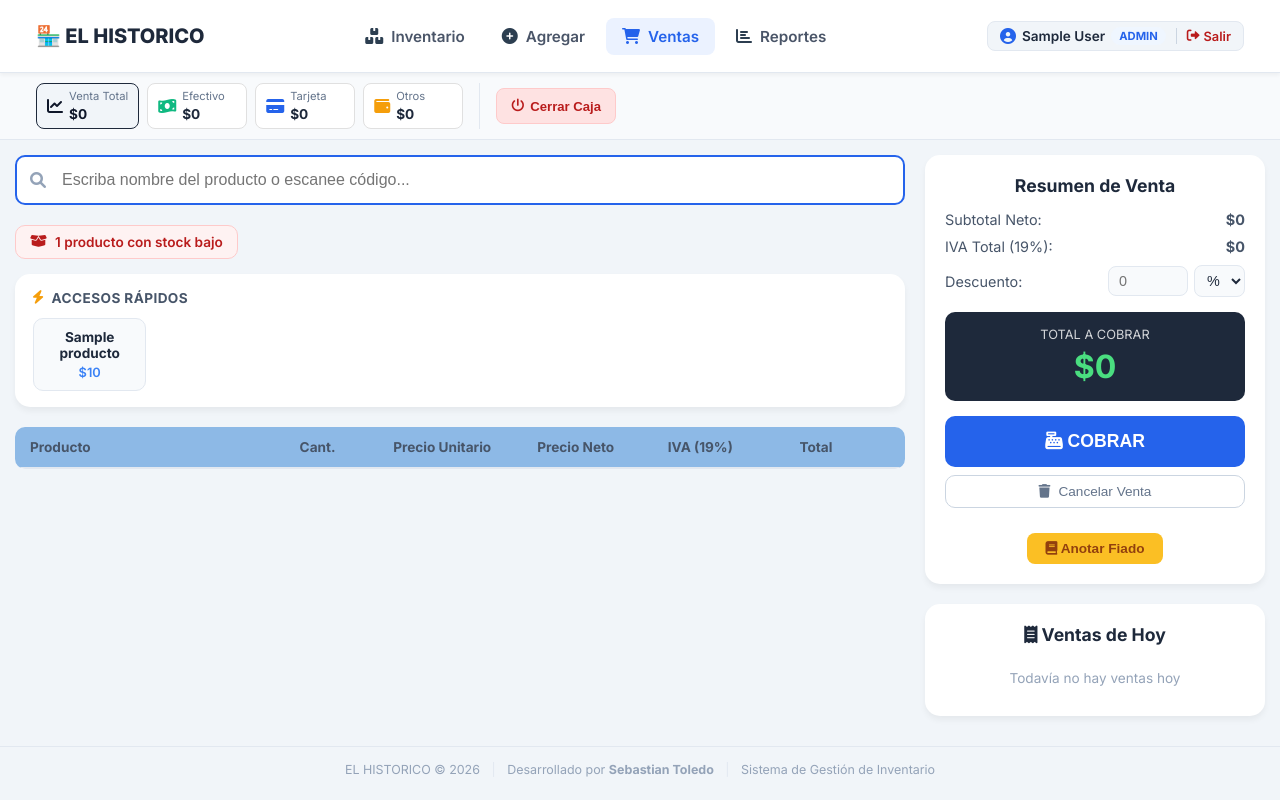
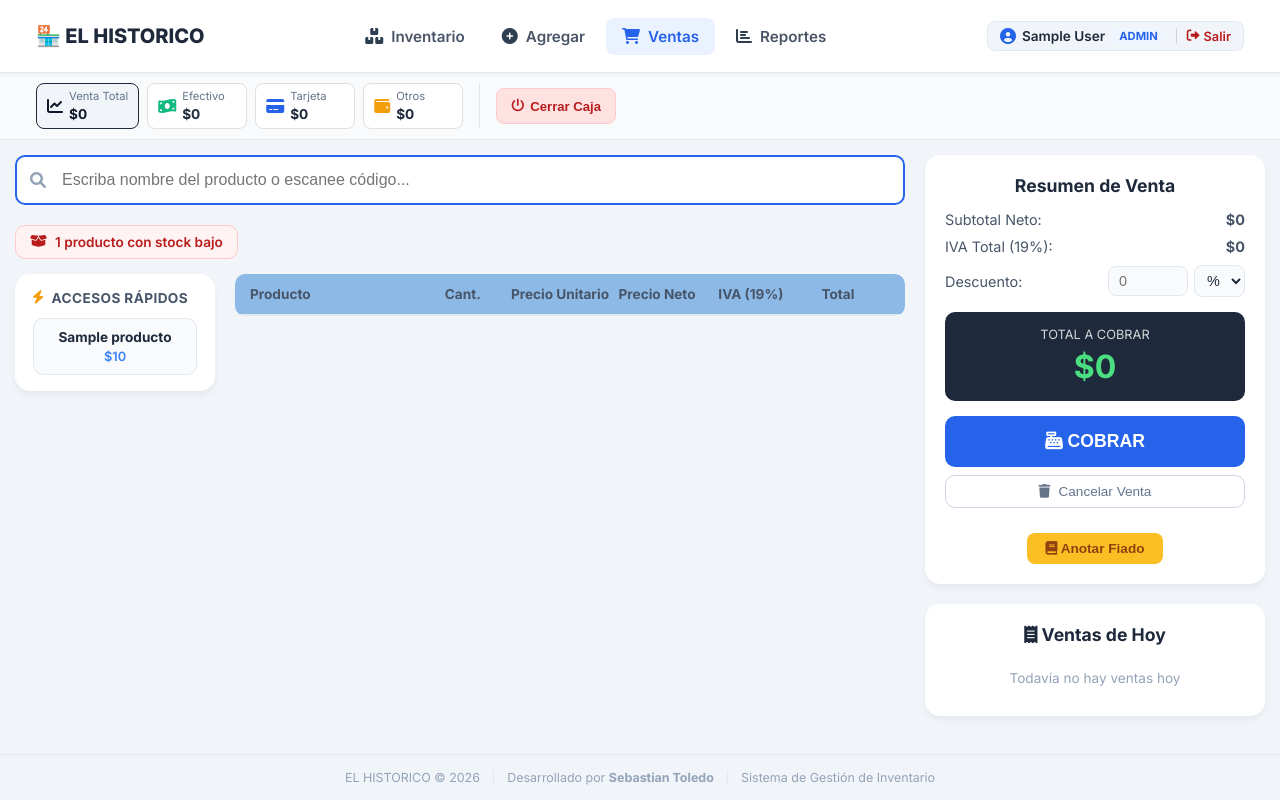
Before and after one commit to SebastianEdison/InWeb, a Flask app: page /ventas in a window 1280 px wide. Run offline with Flask 3, Linux system fonts and the light colour scheme; the visitor is signed in with stand-in values (Sample User, id 1); data comes from the database, SQL or seed files in the repository; tables that the repository leaves empty hold one stand-in row (values such as "Sample post"); data that the repository does not hold is empty.

Commit message:
Ajustes de layout: accesos rapidos a la izquierda de la tabla, footer fijo abajo
- Accesos rapidos pasa de una fila arriba de la tabla a una columna angosta
  a la izquierda de ella, aprovechando el espacio vacio en vez de empujar
  todo hacia abajo.
- El footer (nombre del negocio / desarrollador) ahora usa el patron flexbox
  de "sticky footer": si el contenido de la pagina es corto, el footer queda
  pegado al fondo de la pantalla; si es largo, aparece al final del scroll
  como corresponde. Antes quedaba flotando segun el alto del contenido.

```diff
--- a/static/style.css
+++ b/static/style.css
@@ -40,6 +40,18 @@ html, body {
     color: var(--text);
 }
 
+/* footer siempre pegado abajo: si el contenido es corto, el main se estira y
+   lo empuja al fondo de la pantalla; si es largo, queda al final del scroll. */
+body {
+    min-height: 100vh;
+    display: flex;
+    flex-direction: column;
+}
+
+.main-content-master {
+    flex: 1 0 auto;
+}
+
 h1, h2, h3 {
     color: var(--dark);
 }
@@ -769,12 +781,20 @@ h1, h2, h3 {
 .alerta-chip.critica { background: #fef2f2; border-color: #fecaca; color: #b91c1c; }
 .alerta-chip.critica:hover { background: #fee2e2; }
 
+.ventas-main-row {
+    display: flex;
+    align-items: flex-start;
+    gap: 20px;
+}
+
+.ventas-main-row .tabla-container { flex: 1 1 auto; min-width: 0; }
+
 .accesos-rapidos-container {
+    flex: 0 0 200px;
     background: var(--white);
     border-radius: 15px;
     box-shadow: var(--shadow);
     padding: 16px 18px;
-    margin-bottom: 20px;
 }
 
 .accesos-rapidos-titulo {
@@ -791,7 +811,7 @@ h1, h2, h3 {
 
 .accesos-rapidos-grid {
     display: grid;
-    grid-template-columns: repeat(auto-fill, minmax(110px, 1fr));
+    grid-template-columns: 1fr;
     gap: 10px;
 }
 
@@ -1150,6 +1170,10 @@ h1, h2, h3 {
         grid-template-columns: 1fr;
     }
 
+    .ventas-main-row { flex-direction: column; }
+    .accesos-rapidos-container { flex: 1 1 auto; width: 100%; }
+    .accesos-rapidos-grid { grid-template-columns: repeat(auto-fill, minmax(100px, 1fr)); }
+
     .resumen-card {
         position: static;
         order: -1; /* El resumen va arriba en móvil */
@@ -1336,6 +1360,7 @@ h1, h2, h3 {
 
 /* footer de la app */
 .app-footer {
+    flex-shrink: 0;
     text-align: center;
     padding: 15px 20px;
     margin-top: 30px;
--- a/templates/ventas.html
+++ b/templates/ventas.html
@@ -58,6 +58,7 @@
 
             <div id="alertas-ventas" class="alertas-ventas-banner" style="display:none;"></div>
 
+            <div class="ventas-main-row">
                 <section class="accesos-rapidos-container" id="accesos-rapidos-container" style="display:none;">
                     <h4 class="accesos-rapidos-titulo"><i class="fas fa-bolt"></i> Accesos Rápidos</h4>
                     <div class="accesos-rapidos-grid" id="accesos-rapidos-grid"></div>
@@ -79,6 +80,7 @@
                         <tbody id="cuerpo-tabla-ventas">
                         </tbody>
                     </table>
+                </div>
             </div>
         </div>
 
```
Lines whose indentation alone changed are shown as unchanged.
